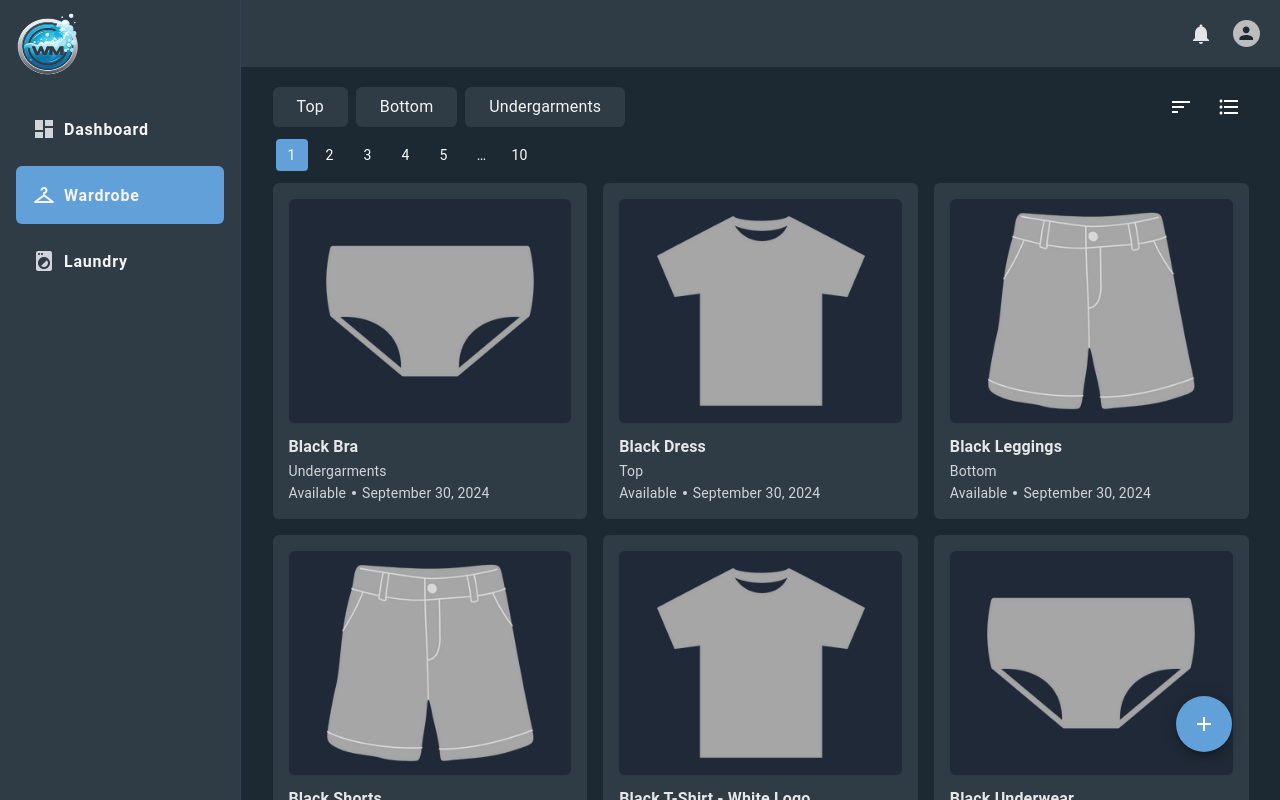
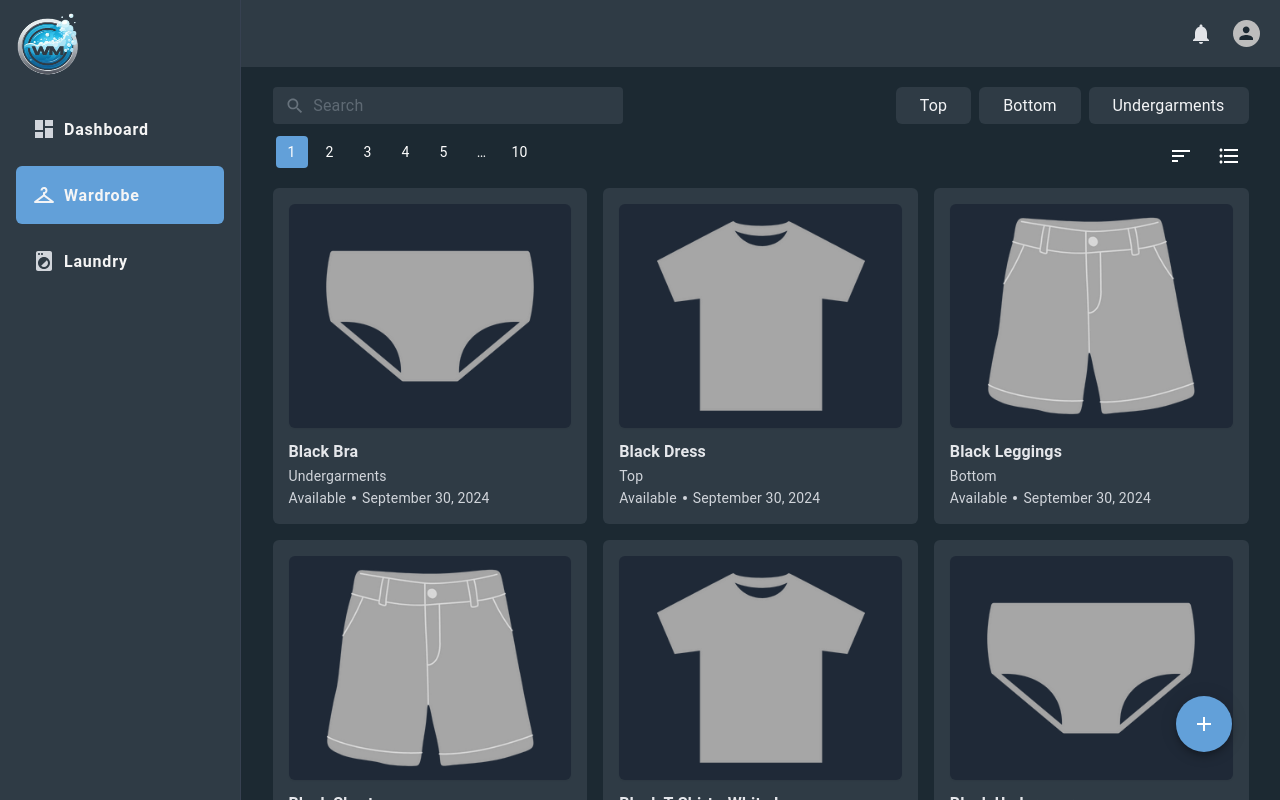
Before and after one commit to Morfusee/WSA-Website, a React (Vite) app: page /wardrobe in a window 1280 px wide. Built offline with nearby package versions, Linux system fonts and the light colour scheme.

Commit message:
FEAT (Wardrobe): Added Search Bar UI

```diff
--- a/src/pages/wardrobe/index.tsx
+++ b/src/pages/wardrobe/index.tsx
@@ -1,5 +1,18 @@
-import { Add, FormatListBulleted, Sort, GridView } from "@mui/icons-material";
-import { Container, Fab, IconButton, Pagination } from "@mui/material";
+import {
+  Add,
+  FormatListBulleted,
+  Sort,
+  GridView,
+  Search,
+} from "@mui/icons-material";
+import {
+  Container,
+  Fab,
+  IconButton,
+  InputAdornment,
+  Pagination,
+  TextField,
+} from "@mui/material";
 import logo from "../../assets/images/logo.png";
 import {
   SetURLSearchParams,
@@ -66,14 +79,51 @@ function Wardrobe() {
       maxWidth="lg"
       className="flex flex-col gap-3 p-5 overflow-y-auto"
     >
+      <section className="w-full flex justify-between flex-wrap gap-2">
+        <TextField
+          placeholder="Search"
+          variant="standard"
+          className="w-full lg:w-[21.9rem]"
+          // className="flex-[0_0_50%]"
+          slotProps={{
+            input: {
+              startAdornment: (
+                <InputAdornment position="start">
+                  <Search
+                    fontSize="small"
+                    sx={{
+                      color: "#A0AAB4",
+                      opacity: 0.5,
+                    }}
+                  />
+                </InputAdornment>
+              ),
+              sx: {
+                backgroundColor: "primary.dark",
+                borderRadius: 1,
+                px: 1.6,
+                py: 0.3,
+                height: 37,
+                "& .MuiInputBase-input": {
+                  color: "#A0AAB4",
+                },
+              },
+              disableUnderline: true,
+            },
+          }}
+        />
+        <TypeButtonGroup />
+        {/* <div className="w-full flex justify-between flex-wrap gap-y-2"> */}
+
+        {/* </div> */}
+      </section>
       <section className="w-full flex justify-between flex-wrap gap-y-2">
-        <TypeButtonGroup />
+        <Pagination shape="rounded" hideNextButton hidePrevButton count={10} />
         <ViewButtonGroup
           searchParams={searchParams}
           setSearchParams={setSearchParams}
         />
       </section>
-      <Pagination shape="rounded" hideNextButton hidePrevButton count={10} />
       <FormatFactory WardrobeItems={WardrobeItems} formatType={formatType} />
       <Fab color="primary" aria-label="add" onClick={handleFabClick}>
         <Add />
```
